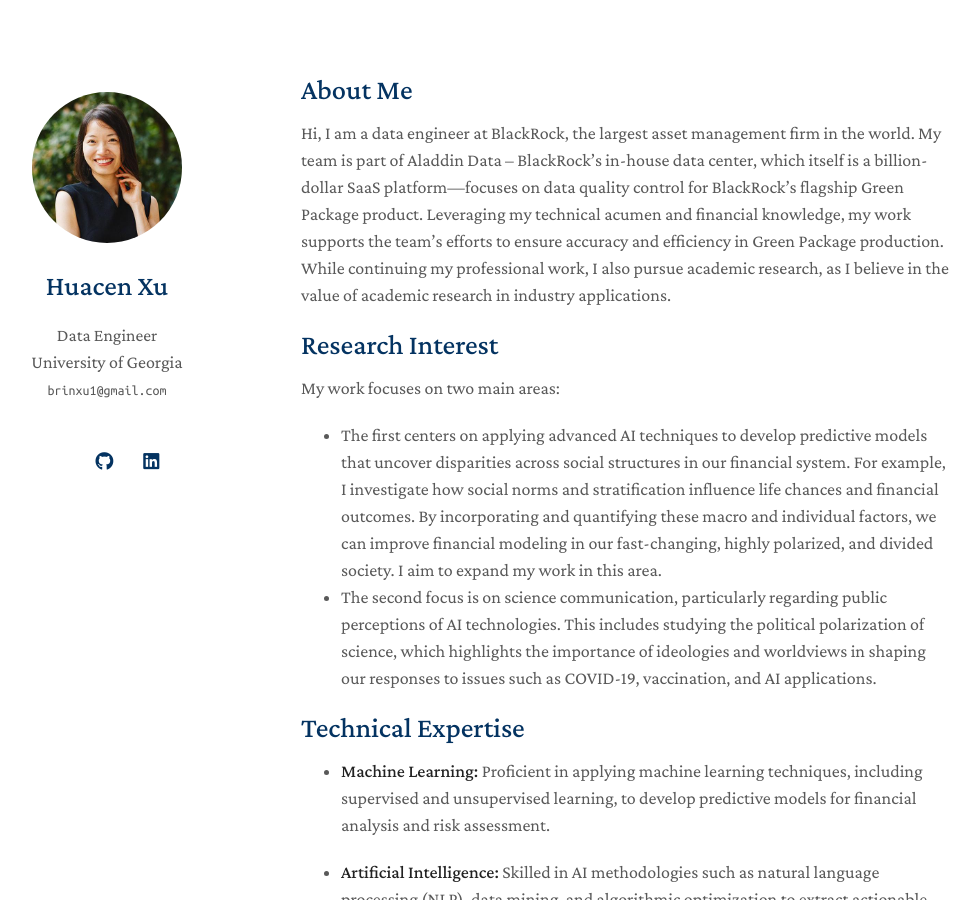
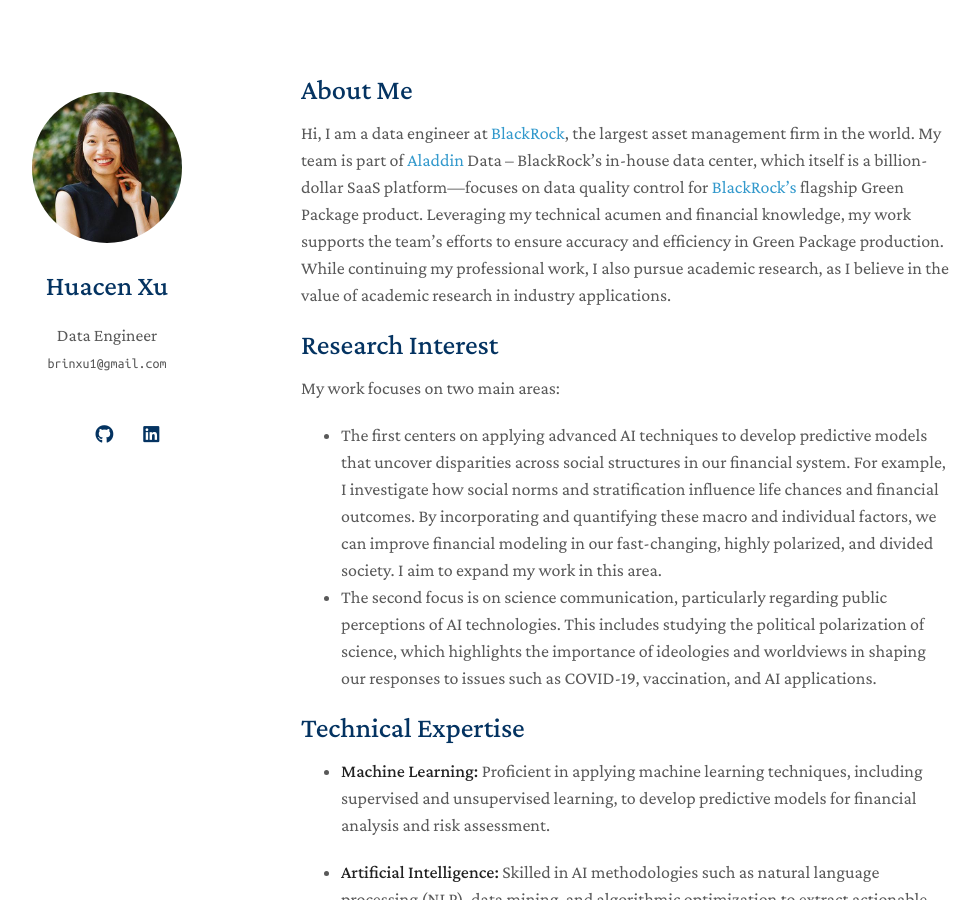
Before and after one commit to huacenxu/huacenxu.github.io, a Jekyll site: the page built from index.md, in a window 1280 px wide and 900 px high. Shown: the whole window, without its empty margins (169-1148 px from the left). Built offline with Jekyll 4.4.1, drawn with Linux system fonts in a browser that asks for light colours; nearby versions of some CDN libraries; a style sheet for code colours, icons or effects is not loaded; our own code applies the rules of GitHub Pages for plain Markdown files; some of the changed lines change nothing that is shown.

Commit message:
updated code

```diff
--- a/_config.yml
+++ b/_config.yml
@@ -1,7 +1,6 @@
 # Basic Information
 title: Huacen Xu
 position: Data Engineer
-affiliation: University of Georgia
 email: brinxu1@gmail.com
 
 # Search Engine Optimization (SEO)
--- a/index.md
+++ b/index.md
@@ -4,7 +4,7 @@
 
 ## About Me
 
-Hi, I am a data engineer at BlackRock, the largest asset management firm in the world. My team is part of Aladdin Data – BlackRock’s in-house data center, which itself is a billion-dollar SaaS platform—focuses on data quality control for BlackRock’s flagship Green Package product. Leveraging my technical acumen and financial knowledge, my work supports the team’s efforts to ensure accuracy and efficiency in Green Package production. While continuing my professional work, I also pursue academic research, as I believe in the value of academic research in industry applications.
+Hi, I am a data engineer at [BlackRock](https://www.blackrock.com/), the largest asset management firm in the world. My team is part of [Aladdin](https://www.blackrock.com/aladdin) Data – BlackRock’s in-house data center, which itself is a billion-dollar SaaS platform—focuses on data quality control for [BlackRock’s](https://www.blackrock.com/) flagship Green Package product. Leveraging my technical acumen and financial knowledge, my work supports the team’s efforts to ensure accuracy and efficiency in Green Package production. While continuing my professional work, I also pursue academic research, as I believe in the value of academic research in industry applications.
 
 ## Research Interest
 
```
